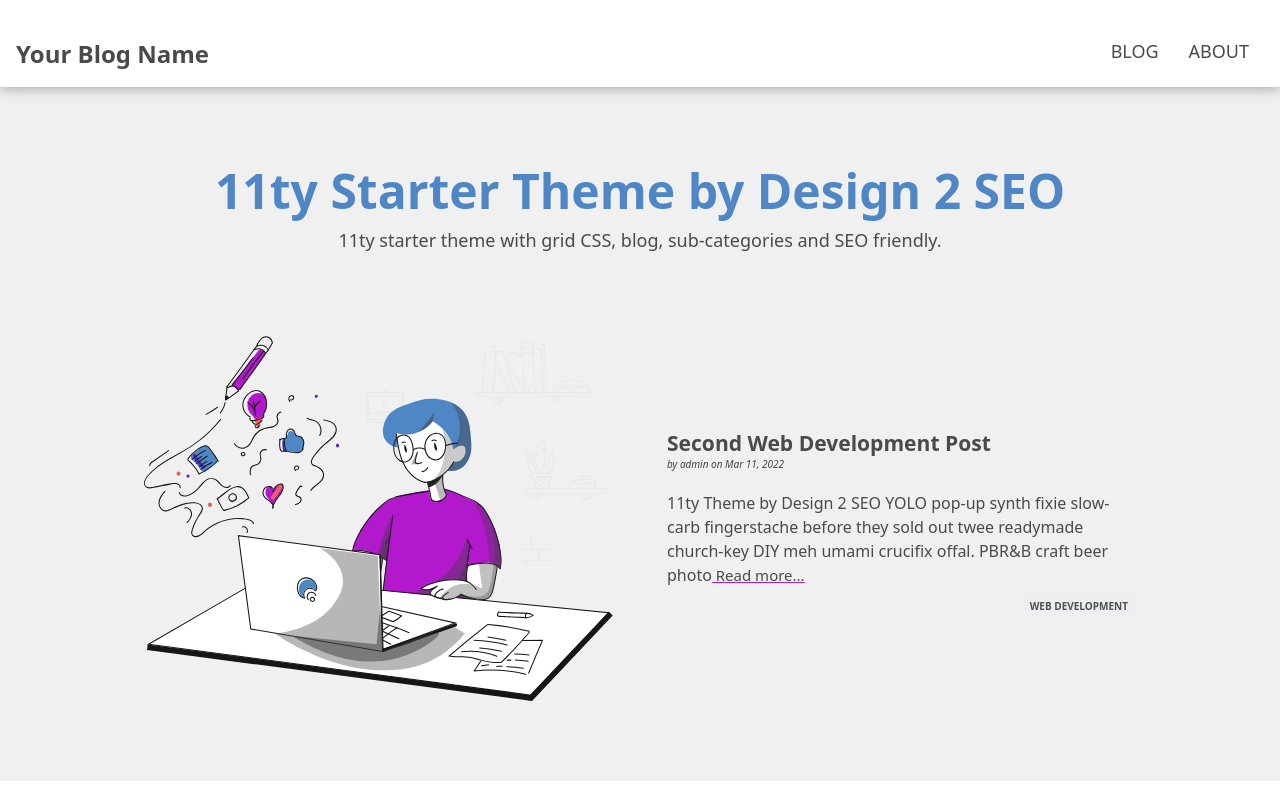
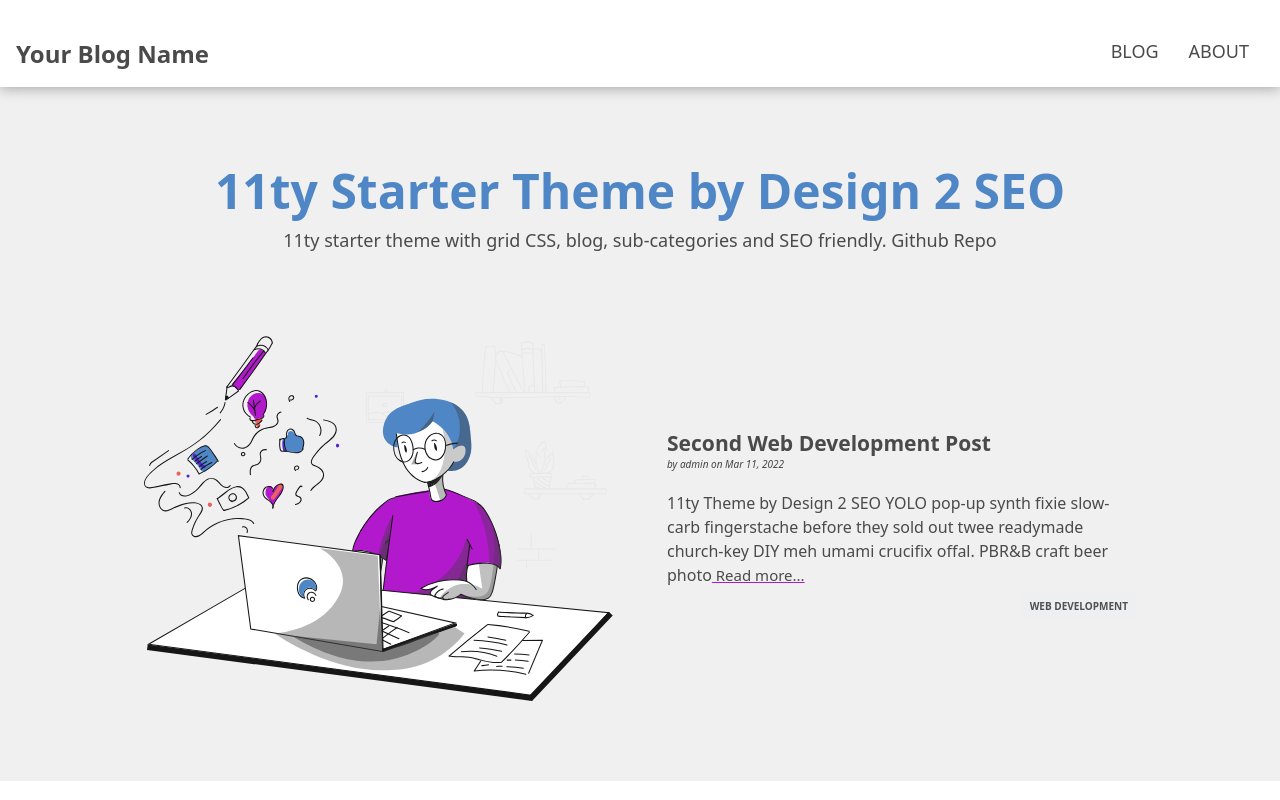
Before and after one commit to jeremyfaucher/11ty-theme-by-design-2-seo, an Eleventy site: page src/index.njk in a window 1280 px wide. Shown: the top 800 px of the page. Built offline with nearby package versions, Linux system fonts and the light colour scheme; Eleventy itself is replaced by a stand-in of ours; files that its build step writes are made by us from their sources.

Commit message:
github link

```diff
--- a/src/index.njk
+++ b/src/index.njk
@@ -7,7 +7,7 @@ js_include: /assets/js/tween.js
 <div class="container">
 <div class="hero--content text-center">
 <h1 class="section-title">11ty Starter Theme by Design 2 SEO</h1>
-<p>11ty starter theme with grid CSS, blog, sub-categories and SEO friendly.</p>
+<p>11ty starter theme with grid CSS, blog, sub-categories and SEO friendly. Github <a href="https://github.com/jeremyfaucher/11ty-theme-by-design-2-seo.git" target="_blank">Repo</a></p>
 </div>
 </div>
 </section>
```
